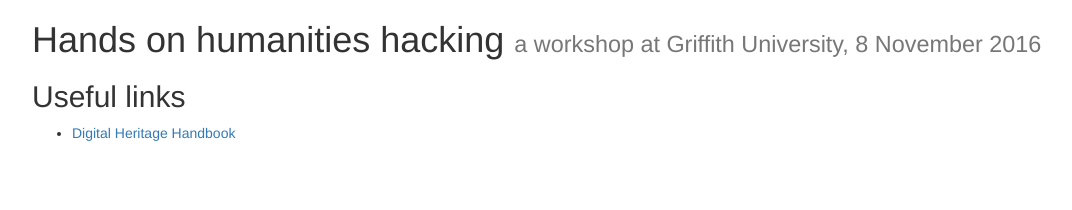
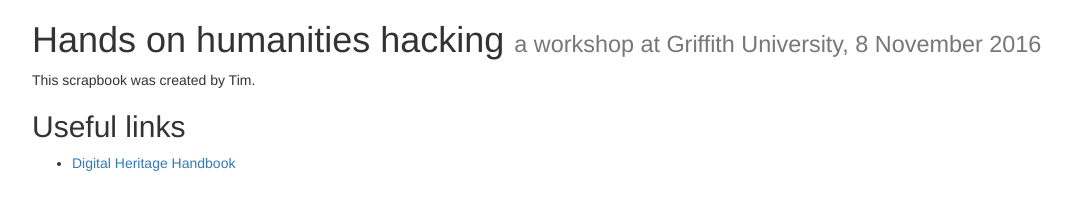
Before and after one commit to wraggetest/griffith2016, a plain HTML site: page docs/index.html in a window 1280 px wide. Shown: the whole page, without its empty margins (38-1110 px from the left). Drawn offline with nearby package versions, Linux system fonts and the light colour scheme.

Commit message:
Update index.html

```diff
--- a/docs/index.html
+++ b/docs/index.html
@@ -21,6 +21,7 @@
     <div class="container">
     <h1>Hands on humanities hacking <small>a workshop at Griffith University, 8 November 2016</small></h1>
 
+      <p>This scrapbook was created by Tim.</p>
 
       <h2>Useful links</h2>
       <ul>
```
